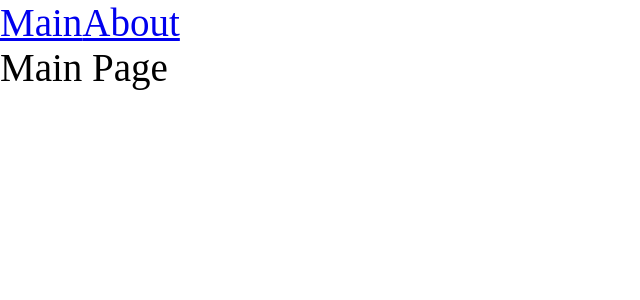
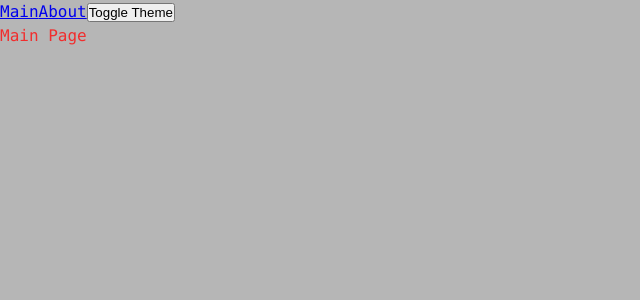
Before and after one commit to Mihancheggg/prodSet, a React app: page / in a window 1280 px wide. Shown: the top 300 px of the page, without its empty margins (0-640 px from the left). Built offline with nearby package versions, Linux system fonts and the light colour scheme.

Commit message:
Feat styles and toggling between them

```diff
--- a/src/App.tsx
+++ b/src/App.tsx
@@ -1,14 +1,19 @@
 import React, { Suspense } from 'react';
-import './index.scss'
+import './styles/index.scss'
 import { Link, Route, Routes } from 'react-router-dom';
 import { AboutPageLazy } from './pages/AboutPage/AboutPage.lazy';
 import { MainPageLazy } from './pages/MainPage/MainPage.lazy';
+import { useTheme } from './theme/useTheme';
+
 
 export const App = () => {
+    const {theme, toggleTheme} = useTheme()
+
     return (
-        <div className="app">
+        <div className={`app ${theme}`}>
             <Link to={'/'}>Main</Link>
             <Link to={'/about'}>About</Link>
+            <button onClick={toggleTheme}>Toggle Theme</button>
             <Suspense fallback={<div>Loading...</div>}>
                 <Routes>
                     <Route path={'/'} element={<MainPageLazy/>}/>
--- a/src/index.tsx
+++ b/src/index.tsx
@@ -2,9 +2,12 @@ import React from 'react';
 import { render } from 'react-dom';
 import { App } from './App';
 import { BrowserRouter } from 'react-router-dom';
+import { ThemeProvider } from './theme/ThemeProvider';
 
 render(<div>
     <BrowserRouter>
-        <App/>
+        <ThemeProvider>
+            <App/>
+        </ThemeProvider>
     </BrowserRouter>
 </div>, document.getElementById('root'))
--- /dev/null
+++ b/src/styles/index.scss
@@ -0,0 +1,14 @@
+@import "variables/global";
+@import "reset";
+@import "themes/dark";
+@import "themes/normal";
+
+
+.app {
+  font: var(--font-m);
+
+  background: var(--bg-color);
+  color: var(--primary-color);
+
+  min-height: 100vh;
+}
--- a/src/index.scss
+++ b/src/styles/reset.scss
@@ -1,9 +1,5 @@
-*{
+* {
   margin: 0;
   padding: 0;
   box-sizing: border-box;
 }
-
-.app{
-  font-size: 39px;
-}
--- /dev/null
+++ b/src/styles/themes/dark.scss
@@ -0,0 +1,5 @@
+.app.dark {
+  --bg-color: rgb(65, 65, 65);
+  --primary-color: rgb(253, 248, 90);
+  --secondary-color: rgb(239, 236, 164);
+}
--- /dev/null
+++ b/src/styles/themes/normal.scss
@@ -0,0 +1,5 @@
+.app.normal {
+  --bg-color: rgb(182, 182, 182);
+  --primary-color: rgb(241, 45, 45);
+  --secondary-color: rgb(248, 120, 120);
+}
--- /dev/null
+++ b/src/styles/variables/global.scss
@@ -0,0 +1,11 @@
+:root{
+  --font-family-main: Consolas,'Verdana', Sans-serif;
+
+  --font-size-m: 16px;
+  --font-line-m: 24px;
+  --font-m: var(--font-size-m) / var(--font-line-m) var(--font-family-main);
+
+  --font-size-l: 24px;
+  --font-line-l: 32px;
+  --font-l: var(--font-size-l) / var(--font-line-l) var(--font-family-main);
+}
--- /dev/null
+++ b/src/theme/ThemeContext.ts
@@ -0,0 +1,15 @@
+import { createContext } from 'react';
+
+export enum Theme {
+    DARK = 'dark',
+    NORMAL = 'normal'
+}
+
+export interface IThemeContextProps {
+    theme?: Theme,
+    setTheme?: (theme: Theme) => void
+}
+
+export const ThemeContext = createContext<IThemeContextProps>({})
+
+export const LOCAL_STORAGE_THEME_KEY = 'theme'
--- /dev/null
+++ b/src/theme/ThemeProvider.tsx
@@ -0,0 +1,20 @@
+import React, { FC, useMemo, useState } from 'react';
+import { LOCAL_STORAGE_THEME_KEY, Theme, ThemeContext } from './ThemeContext';
+
+const defaultTheme = localStorage.getItem(LOCAL_STORAGE_THEME_KEY) as Theme || Theme.NORMAL
+
+export const ThemeProvider: FC = ({children}) => {
+    const [theme, setTheme] = useState<Theme>(defaultTheme)
+
+
+    const defaultThemeProps = useMemo(() => ({
+        theme: theme,
+        setTheme: setTheme
+    }), [theme])
+
+    return (
+        <ThemeContext.Provider value={defaultThemeProps}>
+            {children}
+        </ThemeContext.Provider>
+    );
+};
--- /dev/null
+++ b/src/theme/useTheme.ts
@@ -0,0 +1,19 @@
+import { useContext } from 'react';
+import { LOCAL_STORAGE_THEME_KEY, Theme, ThemeContext } from './ThemeContext';
+
+interface IUseThemeResult{
+    toggleTheme: () => void
+    theme: Theme
+}
+
+export function useTheme(): IUseThemeResult{
+    const {theme, setTheme} = useContext(ThemeContext)
+
+    const toggleTheme = () => {
+        const newTheme = theme === Theme.NORMAL ? Theme.DARK : Theme.NORMAL
+        setTheme(newTheme)
+        localStorage.setItem(LOCAL_STORAGE_THEME_KEY, newTheme)
+    }
+
+    return {theme, toggleTheme}
+}
```
